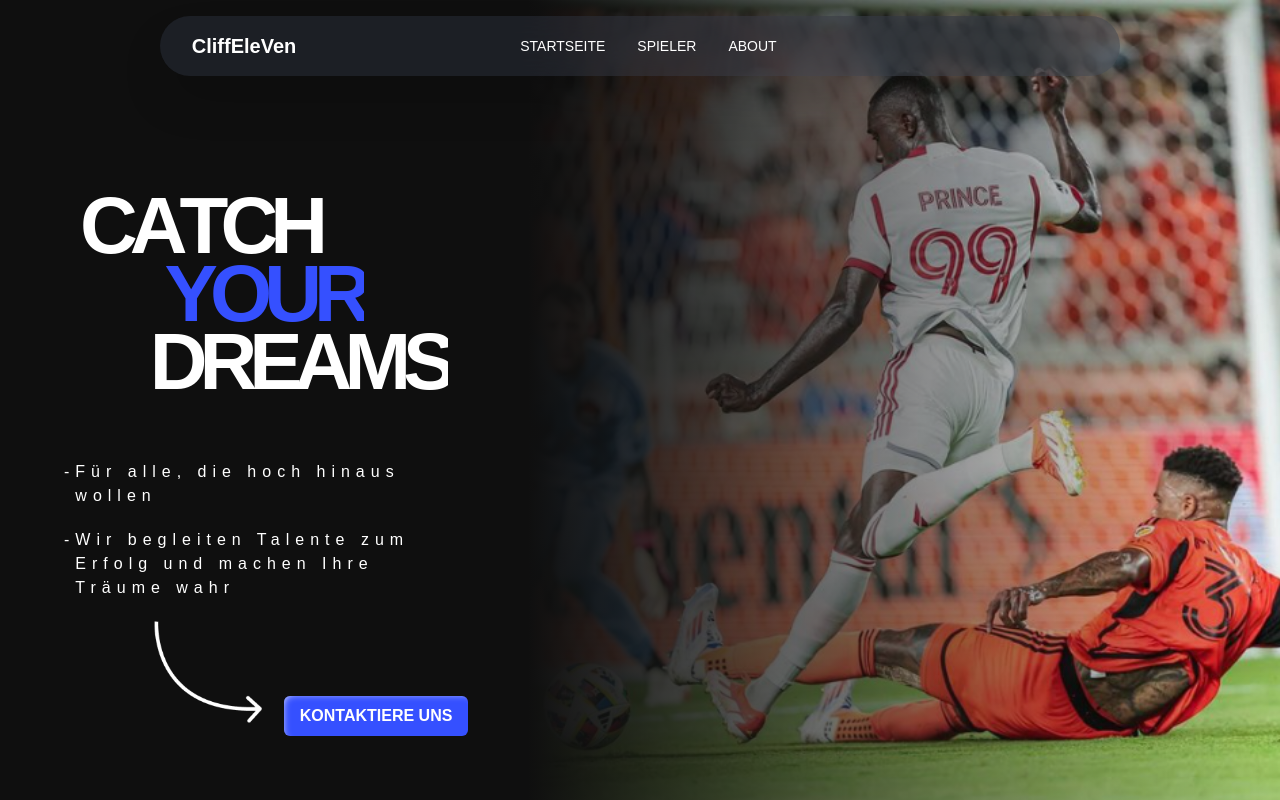
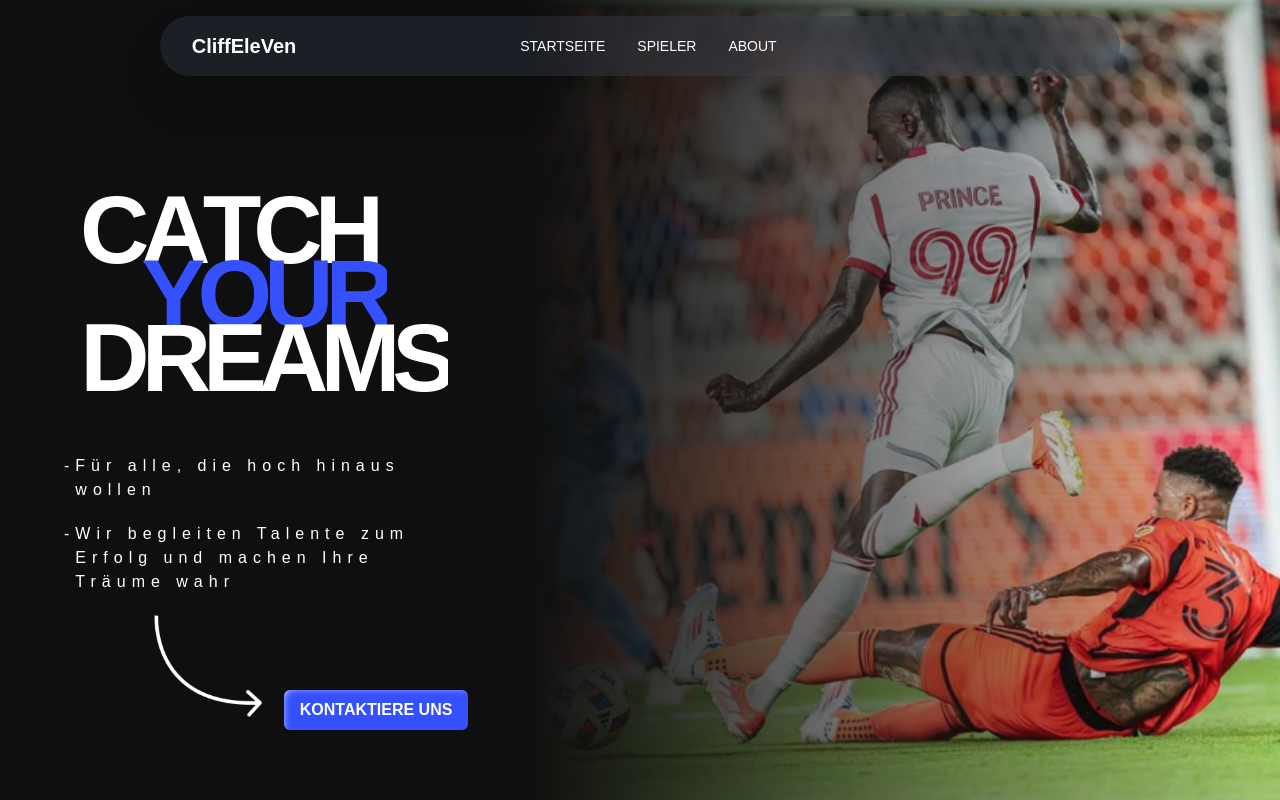
Before and after one commit to SamuelMessmer/CliffEleVen-Sport-Mangement, a Next.js app: page / in a window 1280 px wide. Shown: the top 800 px of the page. Built offline with nearby package versions, Linux system fonts and the light colour scheme.

Commit message:
style: font size Heading

```diff
--- a/app/page.tsx
+++ b/app/page.tsx
@@ -26,15 +26,15 @@ export default function Home() {
             <div className="mt-28 mr-10 sm:mx-0 xl:mx-10">
               <div className="flex flex-col mx-2 sm:mx-0 xl:mx-10">
                 <div className="tracking-tightest -mb-8">
-                  <FlyIn text={"CATCH"} />
+                  <FlyIn textSize="md:text-8xl" text={"CATCH"} />
                 </div>
                 <div className="tracking-tightest text-[#3550FF] self-end sm:self-center -mb-8">
                   {" "}
-                  <FlyIn text={"YOUR"} />
+                  <FlyIn textSize="md:text-8xl" text={"YOUR"} />
                 </div>
                 <div className="tracking-tightest self-center sm:self-end">
                   {" "}
-                  <FlyIn text={"DREAMS"} />
+                  <FlyIn textSize="md:text-8xl" text={"DREAMS"} />
                 </div>
               </div>
 
```
